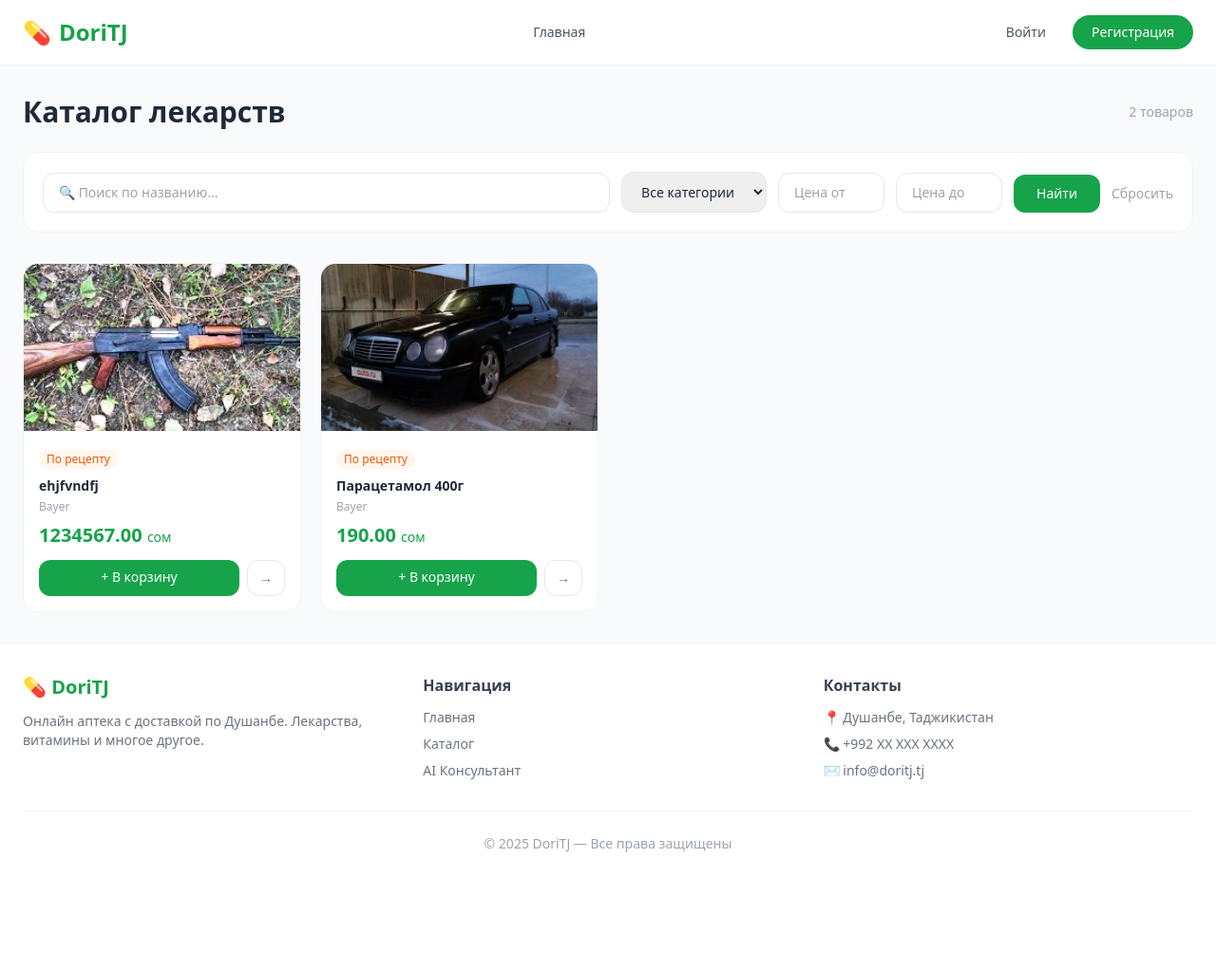
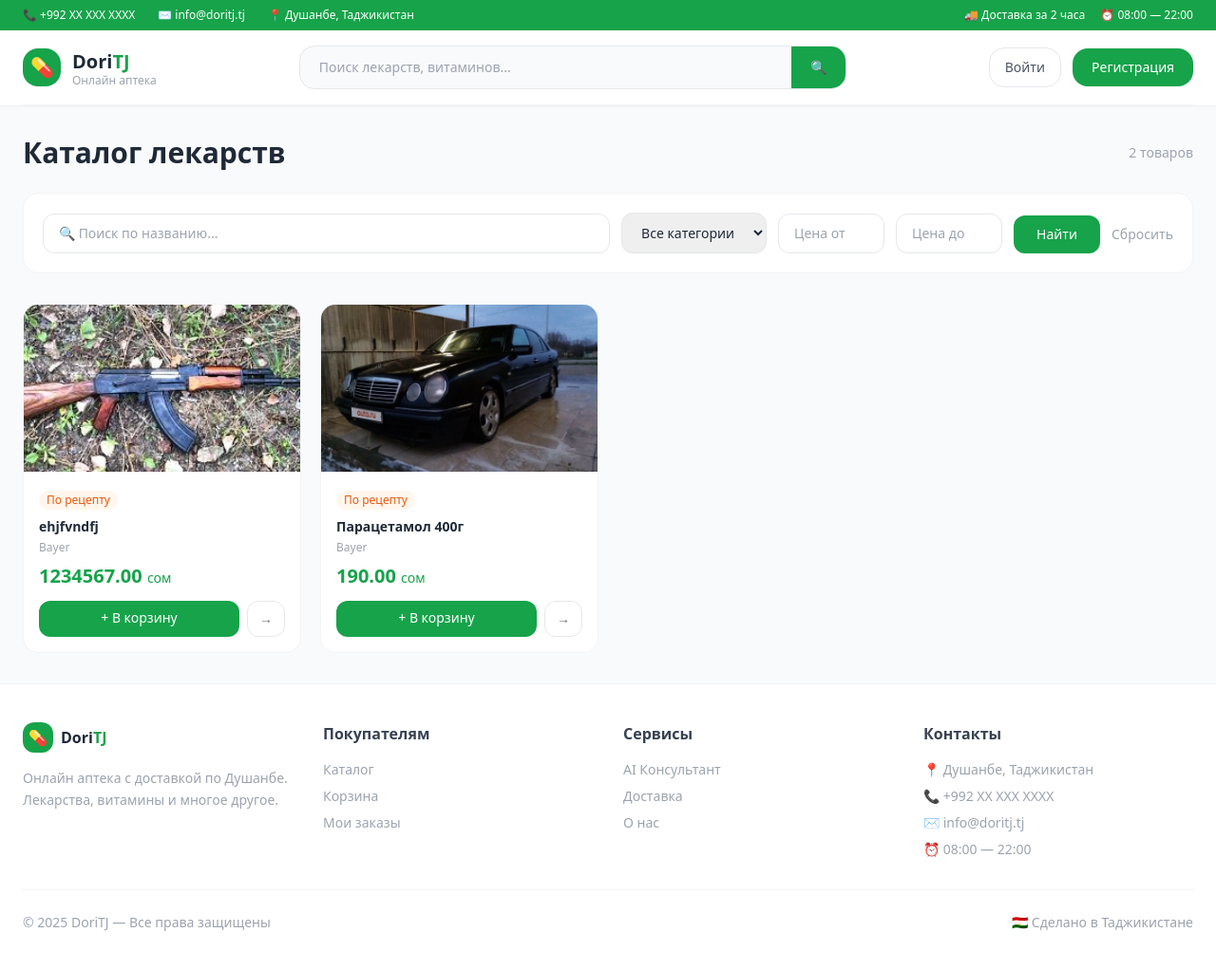
Before and after one commit to AsadovSarfarozzzzzz/DORU.TJ, a Django app: page /catalog/ in a window 1280 px wide. Shown: the whole page at 95% size. Before the commit the page ends 898 px from the top, so only its background shows below. Run offline with Django 4.2, Linux system fonts and the light colour scheme; data comes from the database, SQL or seed files in the repository; some libraries are stand-ins or nearby versions.

Commit message:
uodate header

```diff
--- a/templates/base.html
+++ b/templates/base.html
@@ -5,102 +5,178 @@
     <meta name="viewport" content="width=device-width, initial-scale=1.0">
     <title>DoriTJ — Онлайн аптека</title>
     <script src="https://cdn.tailwindcss.com"></script>
-    <script>
-        tailwind.config = {
-            theme: {
-                extend: {
-                    colors: {
-                        primary: '#16a34a',
-                        dark: '#15803d',
-                    }
-                }
-            }
-        }
-    </script>
-
-</head>
-
     <style>
-    @keyframes fadeIn {
-        from { opacity: 0; transform: translateY(16px); }
+        @keyframes fadeUp {
+            from { opacity: 0; transform: translateY(24px); }
             to   { opacity: 1; transform: translateY(0); }
         }
-    .animate-fade {
-        animation: fadeIn 0.4s ease forwards;
+        @keyframes popIn {
+            from { opacity: 0; transform: scale(0.92); }
+            to   { opacity: 1; transform: scale(1); }
         }
-    @keyframes slideIn {
-        from { opacity: 0; transform: translateX(-16px); }
-        to   { opacity: 1; transform: translateX(0); }
+        .anim-page { animation: fadeUp 0.5s ease forwards; }
+        .anim-pop  { animation: popIn 0.35s ease forwards; }
+        .delay-1 { animation-delay: 0.05s; opacity: 0; }
+        .delay-2 { animation-delay: 0.10s; opacity: 0; }
+        .delay-3 { animation-delay: 0.15s; opacity: 0; }
+        .delay-4 { animation-delay: 0.20s; opacity: 0; }
+        .card-hover {
+            transition: transform 0.2s ease, box-shadow 0.2s ease;
         }
-    .animate-slide {
-        animation: slideIn 0.3s ease forwards;
+        .card-hover:hover {
+            transform: translateY(-4px);
+            box-shadow: 0 12px 24px rgba(0,0,0,0.08);
         }
     </style>
+</head>
 <body class="bg-gray-50 text-gray-800 min-h-screen flex flex-col">
 
-<!-- NAVBAR -->
+<!-- TOP BAR -->
+<div class="bg-green-600 text-white text-xs py-2 px-6">
+    <div class="max-w-7xl mx-auto flex items-center justify-between">
+        <div class="flex items-center gap-6">
+            <span>📞 +992 XX XXX XXXX</span>
+            <span>✉️ info@doritj.tj</span>
+            <span>📍 Душанбе, Таджикистан</span>
+        </div>
+        <div class="flex items-center gap-4">
+            <span>🚚 Доставка за 2 часа</span>
+            <span>⏰ 08:00 — 22:00</span>
+        </div>
+    </div>
+</div>
+
+<!-- MAIN HEADER -->
 <header class="bg-white shadow-sm sticky top-0 z-50">
-    <div class="max-w-7xl mx-auto px-6 py-4 flex items-center justify-between">
+    <div class="max-w-7xl mx-auto px-6">
+
+        <!-- Верхняя часть хедера -->
+        <div class="flex items-center justify-between py-4 border-b border-gray-100">
 
             <!-- Лого -->
-        <a href="/" class="flex items-center gap-2 text-green-600 font-bold text-2xl">
-            💊 <span>DoriTJ</span>
+            <a href="{% url 'home' %}" class="flex items-center gap-3">
+                <div class="w-10 h-10 bg-green-600 rounded-2xl flex items-center justify-center text-white text-xl">
+                    💊
+                </div>
+                <div>
+                    <span class="text-xl font-extrabold text-gray-800">Dori</span><span class="text-xl font-extrabold text-green-600">TJ</span>
+                    <p class="text-xs text-gray-400 leading-none">Онлайн аптека</p>
+                </div>
             </a>
 
-        <!-- Меню -->
-        <nav class="hidden md:flex items-center gap-6 text-sm font-medium text-gray-600">
-            <a href="/" class="hover:text-green-600 transition">Главная</a>
-            {% if user.is_authenticated %}
-                <a href="/catalog/" class="hover:text-green-600 transition">Каталог</a>
-                <a href="/consultantai/" class="hover:text-green-600 transition">🤖 AI Консультант</a>
-                <a href="/orders/my-orders/" class="hover:text-green-600 transition">Мои заказы</a>
-            {% endif %}
-        </nav>
+            <!-- Поиск -->
+            <form method="GET" action="{% url 'catalog' %}"
+                  class="hidden md:flex flex-1 max-w-xl mx-8">
+                <div class="flex w-full bg-gray-50 border border-gray-200 rounded-2xl overflow-hidden focus-within:border-green-400 focus-within:bg-white transition">
+                    <input type="text" name="search"
+                           placeholder="Поиск лекарств, витаминов..."
+                           class="flex-1 bg-transparent px-5 py-3 text-sm focus:outline-none">
+                    <button type="submit"
+                            class="bg-green-600 text-white px-5 py-3 hover:bg-green-700 transition text-sm font-medium">
+                        🔍
+                    </button>
+                </div>
+            </form>
 
             <!-- Правая часть -->
             <div class="flex items-center gap-3">
                 {% if user.is_authenticated %}
+
                 <!-- Корзина -->
-                <a href="/orders/cart/" class="relative p-2 rounded-full hover:bg-green-50 transition">
-                    <svg class="w-6 h-6 text-green-600" fill="none" stroke="currentColor" viewBox="0 0 24 24">
+                <a href="{% url 'cart' %}"
+                   class="relative flex items-center gap-2 bg-green-50 text-green-700 px-4 py-2.5 rounded-2xl hover:bg-green-100 transition">
+                    <svg class="w-5 h-5" fill="none" stroke="currentColor" viewBox="0 0 24 24">
                         <path stroke-linecap="round" stroke-linejoin="round" stroke-width="2"
                             d="M3 3h2l.4 2M7 13h10l4-8H5.4M7 13L5.4 5M7 13l-2.293 2.293c-.63.63-.184 1.707.707 1.707H17m0 0a2 2 0 100 4 2 2 0 000-4zm-8 2a2 2 0 11-4 0 2 2 0 014 0z"/>
                     </svg>
+                    <span class="text-sm font-medium">Корзина</span>
                 </a>
 
-                <!-- Профиль -->
+                <!-- Профиль дропдаун -->
                 <div class="relative group">
-                    <button class="flex items-center gap-2 bg-green-50 text-green-700 px-4 py-2 rounded-full text-sm font-medium hover:bg-green-100 transition">
-                        👤 {{ user.username }}
+                    <button class="flex items-center gap-2 border border-gray-200 px-4 py-2.5 rounded-2xl text-sm font-medium text-gray-700 hover:border-green-400 hover:text-green-600 transition">
+                        {% if user.avatar %}
+                            <img src="{{ user.avatar.url }}" class="w-6 h-6 rounded-full object-cover">
+                        {% else %}
+                            <div class="w-6 h-6 rounded-full bg-green-100 flex items-center justify-center text-green-600 text-xs font-bold">
+                                {{ user.username|first|upper }}
+                            </div>
+                        {% endif %}
+                        {{ user.username }}
                         <svg class="w-4 h-4" fill="none" stroke="currentColor" viewBox="0 0 24 24">
                             <path stroke-linecap="round" stroke-linejoin="round" stroke-width="2" d="M19 9l-7 7-7-7"/>
                         </svg>
                     </button>
+
                     <!-- Дропдаун -->
-                    <div class="absolute right-0 mt-2 w-44 bg-white rounded-xl shadow-lg border border-gray-100 opacity-0 invisible group-hover:opacity-100 group-hover:visible transition-all duration-200 z-50">
-                        <a href="{% url 'profile' %}" class="block px-4 py-3 text-sm hover:bg-gray-50 rounded-t-xl">⚙️ Профиль</a>
-                        <a href="/orders/my-orders/" class="block px-4 py-3 text-sm hover:bg-gray-50">📦 Мои заказы</a>
+                    <div class="absolute right-0 mt-2 w-52 bg-white rounded-2xl shadow-xl border border-gray-100 opacity-0 invisible group-hover:opacity-100 group-hover:visible transition-all duration-200 z-50 overflow-hidden">
+                        <div class="p-3 bg-green-50 border-b border-gray-100">
+                            <p class="font-semibold text-gray-800 text-sm">{{ user.username }}</p>
+                            <p class="text-xs text-gray-400">{{ user.email }}</p>
+                        </div>
+                        <a href="{% url 'profile' %}" class="flex items-center gap-3 px-4 py-3 text-sm text-gray-600 hover:bg-gray-50 transition">
+                            👤 Профиль
+                        </a>
+                        <a href="{% url 'my_orders' %}" class="flex items-center gap-3 px-4 py-3 text-sm text-gray-600 hover:bg-gray-50 transition">
+                            📦 Мои заказы
+                        </a>
+                        <a href="{% url 'consultant' %}" class="flex items-center gap-3 px-4 py-3 text-sm text-gray-600 hover:bg-gray-50 transition">
+                            🤖 AI Консультант
+                        </a>
                         {% if user.is_staff %}
-                        <a href="{% url 'product_list' %}" class="hover:text-green-600 transition">
+                        <hr class="border-gray-100">
+                        <a href="{% url 'product_list' %}" class="flex items-center gap-3 px-4 py-3 text-sm text-blue-600 hover:bg-blue-50 transition">
                             ⚙️ Управление
                         </a>
                         {% endif %}
                         <hr class="border-gray-100">
-                        <a href="{% url 'logout' %}" class="block px-4 py-3 text-sm text-red-500 hover:bg-red-50 rounded-b-xl">🚪 Выйти</a>
+                        <a href="{% url 'logout' %}" class="flex items-center gap-3 px-4 py-3 text-sm text-red-500 hover:bg-red-50 transition">
+                            🚪 Выйти
+                        </a>
                     </div>
                 </div>
 
                 {% else %}
-                <a href="/accounts/login/"
-                   class="text-sm font-medium text-gray-600 hover:text-green-600 transition px-4 py-2">
+                <a href="{% url 'login_user' %}"
+                   class="text-sm font-medium text-gray-600 hover:text-green-600 transition px-4 py-2.5 border border-gray-200 rounded-2xl hover:border-green-400">
                     Войти
                 </a>
-                <a href="/accounts/register/"
-                   class="text-sm font-medium bg-green-600 text-white px-5 py-2 rounded-full hover:bg-green-700 transition">
+                <a href="{% url 'register' %}"
+                   class="text-sm font-medium bg-green-600 text-white px-5 py-2.5 rounded-2xl hover:bg-green-700 transition">
                     Регистрация
                 </a>
                 {% endif %}
             </div>
+        </div>
+
+        <!-- Нижняя часть хедера — навигация -->
+        {% if user.is_authenticated %}
+        <nav class="flex items-center gap-1 py-3">
+            <a href="{% url 'home' %}"
+               class="px-4 py-2 rounded-xl text-sm font-medium text-gray-600 hover:bg-green-50 hover:text-green-600 transition">
+                🏠 Главная
+            </a>
+            <a href="{% url 'catalog' %}"
+               class="px-4 py-2 rounded-xl text-sm font-medium text-gray-600 hover:bg-green-50 hover:text-green-600 transition">
+                💊 Каталог
+            </a>
+            <a href="{% url 'consultant' %}"
+               class="px-4 py-2 rounded-xl text-sm font-medium text-gray-600 hover:bg-green-50 hover:text-green-600 transition">
+                🤖 AI Консультант
+            </a>
+            <a href="{% url 'my_orders' %}"
+               class="px-4 py-2 rounded-xl text-sm font-medium text-gray-600 hover:bg-green-50 hover:text-green-600 transition">
+                📦 Мои заказы
+            </a>
+            {% if user.is_staff %}
+            <a href="{% url 'product_list' %}"
+               class="px-4 py-2 rounded-xl text-sm font-medium text-blue-600 hover:bg-blue-50 transition ml-auto">
+                ⚙️ Панель управления
+            </a>
+            {% endif %}
+        </nav>
+        {% endif %}
+
     </div>
 </header>
 
@@ -108,7 +184,8 @@
 {% if messages %}
 <div class="max-w-7xl mx-auto px-6 mt-4 space-y-2">
     {% for msg in messages %}
-        <div class="{% if msg.tags == 'success' %}bg-green-50 border border-green-200 text-green-700{% else %}bg-red-50 border border-red-200 text-red-700{% endif %} px-4 py-3 rounded-xl text-sm">
+    <div class="{% if msg.tags == 'success' %}bg-green-50 border border-green-200 text-green-700{% else %}bg-red-50 border border-red-200 text-red-700{% endif %} px-4 py-3 rounded-xl text-sm flex items-center gap-2">
+        {% if msg.tags == 'success' %}✅{% else %}⚠️{% endif %}
         {{ msg }}
     </div>
     {% endfor %}
@@ -122,31 +199,44 @@
 
 <!-- FOOTER -->
 <footer class="bg-white border-t border-gray-100 mt-auto">
-    <div class="max-w-7xl mx-auto px-6 py-8">
-        <div class="grid grid-cols-1 md:grid-cols-3 gap-8">
+    <div class="max-w-7xl mx-auto px-6 py-10">
+        <div class="grid grid-cols-1 md:grid-cols-4 gap-8 mb-8">
             <div>
-                <h3 class="text-green-600 font-bold text-xl mb-3">💊 DoriTJ</h3>
-                <p class="text-gray-500 text-sm">Онлайн аптека с доставкой по Душанбе. Лекарства, витамины и многое другое.</p>
+                <div class="flex items-center gap-2 mb-4">
+                    <div class="w-8 h-8 bg-green-600 rounded-xl flex items-center justify-center text-white">💊</div>
+                    <span class="font-extrabold text-gray-800">Dori<span class="text-green-600">TJ</span></span>
+                </div>
+                <p class="text-gray-400 text-sm leading-relaxed">Онлайн аптека с доставкой по Душанбе. Лекарства, витамины и многое другое.</p>
             </div>
             <div>
-                <h4 class="font-semibold mb-3 text-gray-700">Навигация</h4>
-                <ul class="space-y-2 text-sm text-gray-500">
-                    <li><a href="/" class="hover:text-green-600">Главная</a></li>
-                    <li><a href="/catalog/" class="hover:text-green-600">Каталог</a></li>
-                    <li><a href="/consultant/" class="hover:text-green-600">AI Консультант</a></li>
+                <h4 class="font-bold text-gray-700 mb-4">Покупателям</h4>
+                <ul class="space-y-2 text-sm text-gray-400">
+                    <li><a href="{% url 'catalog' %}" class="hover:text-green-600 transition">Каталог</a></li>
+                    <li><a href="{% url 'cart' %}" class="hover:text-green-600 transition">Корзина</a></li>
+                    <li><a href="{% url 'my_orders' %}" class="hover:text-green-600 transition">Мои заказы</a></li>
                 </ul>
             </div>
             <div>
-                <h4 class="font-semibold mb-3 text-gray-700">Контакты</h4>
-                <ul class="space-y-2 text-sm text-gray-500">
+                <h4 class="font-bold text-gray-700 mb-4">Сервисы</h4>
+                <ul class="space-y-2 text-sm text-gray-400">
+                    <li><a href="{% url 'consultant' %}" class="hover:text-green-600 transition">AI Консультант</a></li>
+                    <li><a href="#" class="hover:text-green-600 transition">Доставка</a></li>
+                    <li><a href="#" class="hover:text-green-600 transition">О нас</a></li>
+                </ul>
+            </div>
+            <div>
+                <h4 class="font-bold text-gray-700 mb-4">Контакты</h4>
+                <ul class="space-y-2 text-sm text-gray-400">
                     <li>📍 Душанбе, Таджикистан</li>
                     <li>📞 +992 XX XXX XXXX</li>
                     <li>✉️ info@doritj.tj</li>
+                    <li>⏰ 08:00 — 22:00</li>
                 </ul>
             </div>
         </div>
-        <div class="border-t border-gray-100 mt-8 pt-6 text-center text-sm text-gray-400">
-            © 2025 DoriTJ — Все права защищены
+        <div class="border-t border-gray-100 pt-6 flex items-center justify-between text-sm text-gray-400">
+            <span>© 2025 DoriTJ — Все права защищены</span>
+            <span>🇹🇯 Сделано в Таджикистане</span>
         </div>
     </div>
 </footer>
```
Lines whose indentation alone changed are shown as unchanged.
